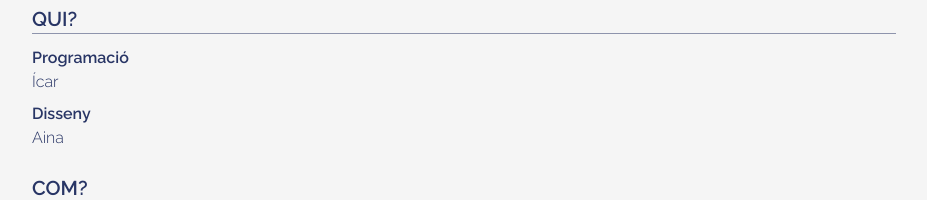
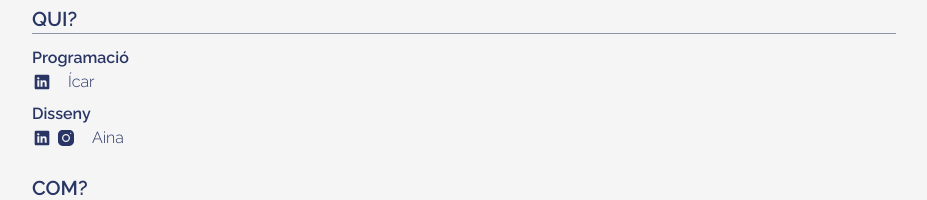
Before and after one commit to juxuanu/dcm, a Next.js app: page / in a window 1280 px wide. Shown: the part 216-416 px from the top of the page, without its empty margins (176-1103 px from the left). Built offline with nearby package versions, Linux system fonts and the light colour scheme.

Commit message:
logo links

```diff
--- /dev/null
+++ b/components/instagram-logo/component.tsx
@@ -0,0 +1,14 @@
+import React from "react";
+
+const svg = (
+  <svg xmlns="http://www.w3.org/2000/svg" viewBox="0 0 30 30">
+    <path
+      className="fill-bookBlue dark:fill-blue-200"
+      d="M 9.9980469 3 C 6.1390469 3 3 6.1419531 3 10.001953 L 3 20.001953 C 3 23.860953 6.1419531 27 10.001953 27 L 20.001953 27 C 23.860953 27 27 23.858047 27 19.998047 L 27 9.9980469 C 27 6.1390469 23.858047 3 19.998047 3 L 9.9980469 3 z M 22 7 C 22.552 7 23 7.448 23 8 C 23 8.552 22.552 9 22 9 C 21.448 9 21 8.552 21 8 C 21 7.448 21.448 7 22 7 z M 15 9 C 18.309 9 21 11.691 21 15 C 21 18.309 18.309 21 15 21 C 11.691 21 9 18.309 9 15 C 9 11.691 11.691 9 15 9 z M 15 11 A 4 4 0 0 0 11 15 A 4 4 0 0 0 15 19 A 4 4 0 0 0 19 15 A 4 4 0 0 0 15 11 z"
+    />
+  </svg>
+);
+
+const InstagramLogo: React.FC = () => <div className="w-5 h-5">{svg}</div>;
+
+export default InstagramLogo;
--- /dev/null
+++ b/components/instagram-logo/index.ts
@@ -0,0 +1,3 @@
+import InstagramLogo from "@dcm/components/instagram-logo/component";
+
+export { InstagramLogo };
--- /dev/null
+++ b/components/linkedin-logo/component.tsx
@@ -0,0 +1,14 @@
+import React from "react";
+
+const svg = (
+  <svg xmlns="http://www.w3.org/2000/svg" viewBox="0 0 30 30">
+    <path
+      className="fill-bookBlue dark:fill-blue-200"
+      d="M24,4H6C4.895,4,4,4.895,4,6v18c0,1.105,0.895,2,2,2h18c1.105,0,2-0.895,2-2V6C26,4.895,25.105,4,24,4z M10.954,22h-2.95 v-9.492h2.95V22z M9.449,11.151c-0.951,0-1.72-0.771-1.72-1.72c0-0.949,0.77-1.719,1.72-1.719c0.948,0,1.719,0.771,1.719,1.719 C11.168,10.38,10.397,11.151,9.449,11.151z M22.004,22h-2.948v-4.616c0-1.101-0.02-2.517-1.533-2.517 c-1.535,0-1.771,1.199-1.771,2.437V22h-2.948v-9.492h2.83v1.297h0.04c0.394-0.746,1.356-1.533,2.791-1.533 c2.987,0,3.539,1.966,3.539,4.522V22z"
+    />
+  </svg>
+);
+
+const LinkedInLogo: React.FC = () => <div className="w-5 h-5">{svg}</div>;
+
+export default LinkedInLogo;
--- /dev/null
+++ b/components/linkedin-logo/index.ts
@@ -0,0 +1,3 @@
+import LinkedInLogo from "@dcm/components/linkedin-logo/component";
+
+export { LinkedInLogo };
--- a/components/string-pair/component.tsx
+++ b/components/string-pair/component.tsx
@@ -1,15 +1,23 @@
-import React from "react";
+import React, { JSX } from "react";
 
 interface Props {
   one: string;
   two: string;
+  extraElement?: JSX.Element;
 }
 
 const StringPair: React.FC<Props> = (props) => {
   return (
     <div className="w-full h-full">
-      <div className="font-semibold first-letter:capitalize">{props.one}</div>
-      <p className="font-light first-letter:capitalize">{props.two}</p>
+      <h3 className="font-semibold first-letter:capitalize">{props.one}</h3>
+      <div className="font-light w-full flex flex-row flex-nowrap justify-left content-baseline">
+        {props.extraElement && (
+          <div className="w-fit h-fit my-auto mr-4">{props.extraElement}</div>
+        )}
+        <p className="first-letter:capitalize w-fit h-fit my-auto">
+          {props.two}
+        </p>
+      </div>
     </div>
   );
 };
--- a/pages/index.tsx
+++ b/pages/index.tsx
@@ -3,6 +3,8 @@ import { Wrapper } from "@dcm/components/wrapper";
 import { Section } from "@dcm/components/section";
 import Link from "next/link";
 import { StringPair } from "@dcm/components/string-pair";
+import { LinkedInLogo } from "@dcm/components/linkedin-logo";
+import { InstagramLogo } from "@dcm/components/instagram-logo";
 
 const Home: React.FC = () => {
   return (
@@ -14,7 +16,10 @@ const Home: React.FC = () => {
         </p>
         <p>
           Basat en un llibret autoeditat i enquadernat per l&apos;
-          <Link className="underline" href={"mailto:ainadelsol.disseny@gmail.com"}>
+          <Link
+            className="underline"
+            href={"mailto:ainadelsol.disseny@gmail.com"}
+          >
             Aina
           </Link>
           , com a regal per l&apos;
@@ -34,10 +39,43 @@ const Home: React.FC = () => {
       <Section title={"Qui?"} extraClasses="mt-6">
         <ul className="space-y-2">
           <li>
-            <StringPair one={"Programació"} two={"Ícar"} />
+            <StringPair
+              one={"Programació"}
+              two={"Ícar"}
+              extraElement={
+                <Link
+                  href={"https://www.linkedin.com/in/icarns/"}
+                  prefetch={false}
+                  target={"_blank"}
+                >
+                  <LinkedInLogo />
+                </Link>
+              }
+            />
           </li>
           <li>
-            <StringPair one={"Disseny"} two={"Aina"} />
+            <StringPair
+              one={"Disseny"}
+              two={"Aina"}
+              extraElement={
+                <div className="w-fit h-fit flex flex-row gap-1">
+                  <Link
+                    href={"https://www.linkedin.com/in/ainadelsol/"}
+                    prefetch={false}
+                    target={"_blank"}
+                  >
+                    <LinkedInLogo />
+                  </Link>
+                  <Link
+                    href={"https://www.instagram.com/ainadelsol/"}
+                    prefetch={false}
+                    target={"_blank"}
+                  >
+                    <InstagramLogo />
+                  </Link>
+                </div>
+              }
+            />
           </li>
         </ul>
       </Section>
```
